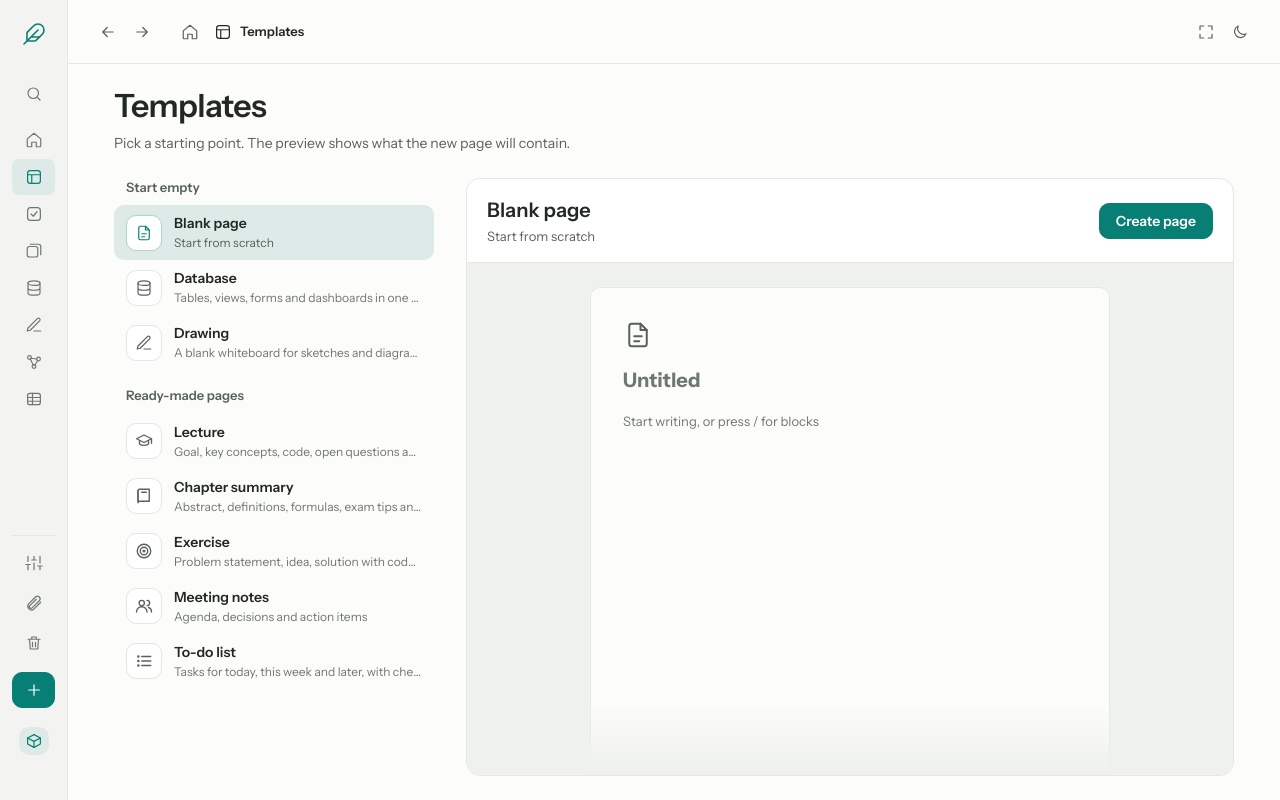
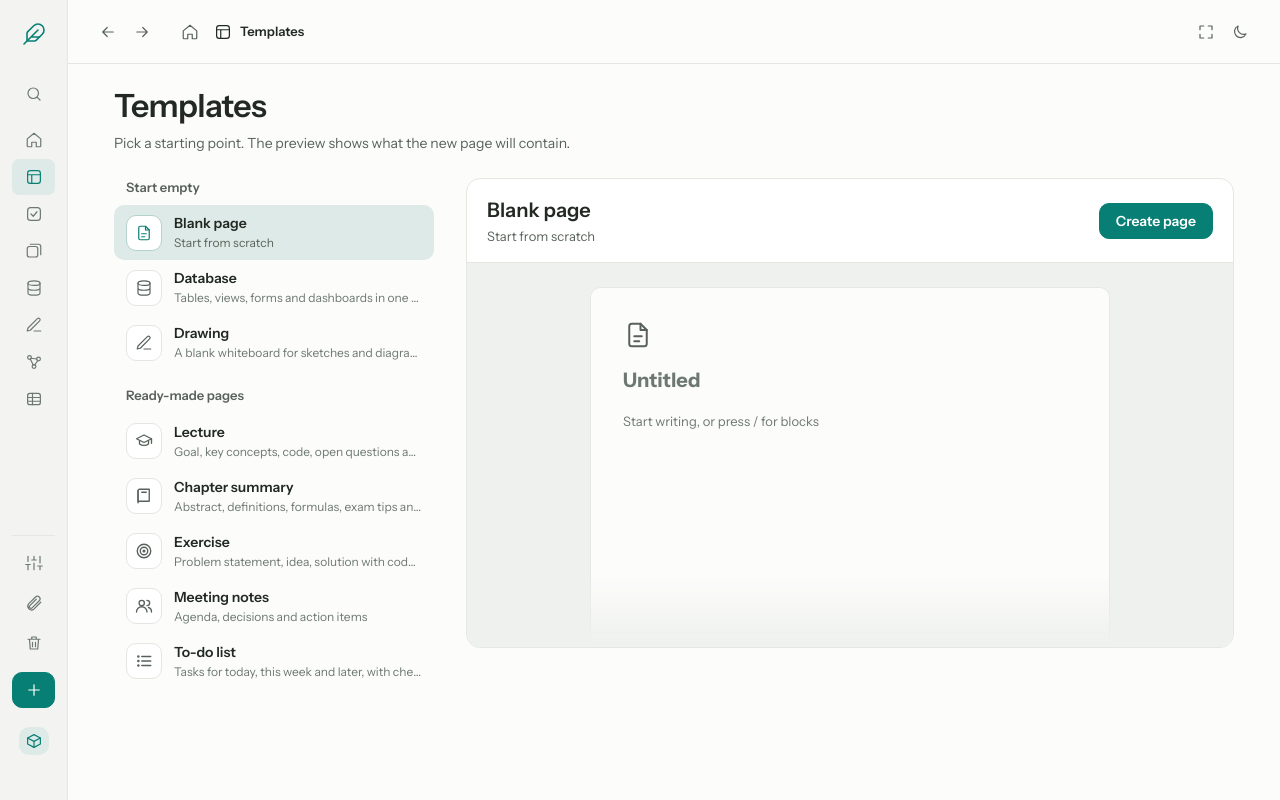
Before and after one commit to 0xVexor/Nevis, a React (Vite) app in the folder spike/tiptap/: page / in a window 1280 px wide. Both pictures are taken after a click on the button 33 px from the left and 177 px from the top of the page. Built offline with nearby package versions, Linux system fonts and the light colour scheme.

Commit message:
Give the template preview a moderate height

```diff
--- a/spike/tiptap/src/design-system/areas/templates.css
+++ b/spike/tiptap/src/design-system/areas/templates.css
@@ -16,13 +16,14 @@
 .tpl-option-text small { overflow: hidden; color: var(--ds-text-3); font-size: var(--ds-text-caption); text-overflow: ellipsis; white-space: nowrap; }
 .tpl-option[aria-selected='true'] .tpl-option-text small { color: var(--ds-text-2); }
 
-.tpl-preview { display: flex; flex-direction: column; min-block-size: 0; overflow: hidden; border: 1px solid var(--ds-line); border-radius: var(--ds-r-lg); background: var(--ds-raised); }
+/* the preview keeps a moderate height instead of running down to the foot of the window */
+.tpl-preview { display: flex; flex-direction: column; align-self: start; max-block-size: 100%; min-block-size: 0; overflow: hidden; border: 1px solid var(--ds-line); border-radius: var(--ds-r-lg); background: var(--ds-raised); }
 .tpl-preview-head { display: flex; flex-wrap: wrap; align-items: center; justify-content: space-between; gap: var(--ds-s3) var(--ds-s5); padding: var(--ds-s4) var(--ds-s5); border-block-end: 1px solid var(--ds-line); }
 .tpl-preview-head > div { min-inline-size: 0; }
 .tpl-preview-head h2 { margin: 0; font-size: var(--ds-text-section); font-weight: 600; }
 .tpl-preview-head p { margin: 2px 0 0; color: var(--ds-text-2); font-size: var(--ds-text-small); }
 /* the miniature fills the stage and fades out at its foot, like a page that continues below */
-.tpl-stage { display: flex; flex: 1; justify-content: center; min-block-size: 0; overflow: hidden; padding: var(--ds-s6) var(--ds-s6) 0; background: var(--ds-sunk); }
+.tpl-stage { display: flex; flex: 0 1 auto; justify-content: center; block-size: clamp(260px, 48vh, 440px); min-block-size: 0; overflow: hidden; padding: var(--ds-s6) var(--ds-s6) 0; background: var(--ds-sunk); }
 @container (max-width: 760px) { .tpl-choices { flex-direction: row; overflow: auto hidden; } .tpl-choices > [role=group] { display: flex; flex: none; gap: var(--ds-s1); } .tpl-group { display: none; } .tpl-option { inline-size: auto; min-inline-size: 180px; } .tpl-option-text small { display: none; } .tpl-stage { padding: var(--ds-s4) var(--ds-s4) 0; } }
 
 /* the miniature page: real words from the template, empty lines where the person will write */
```
